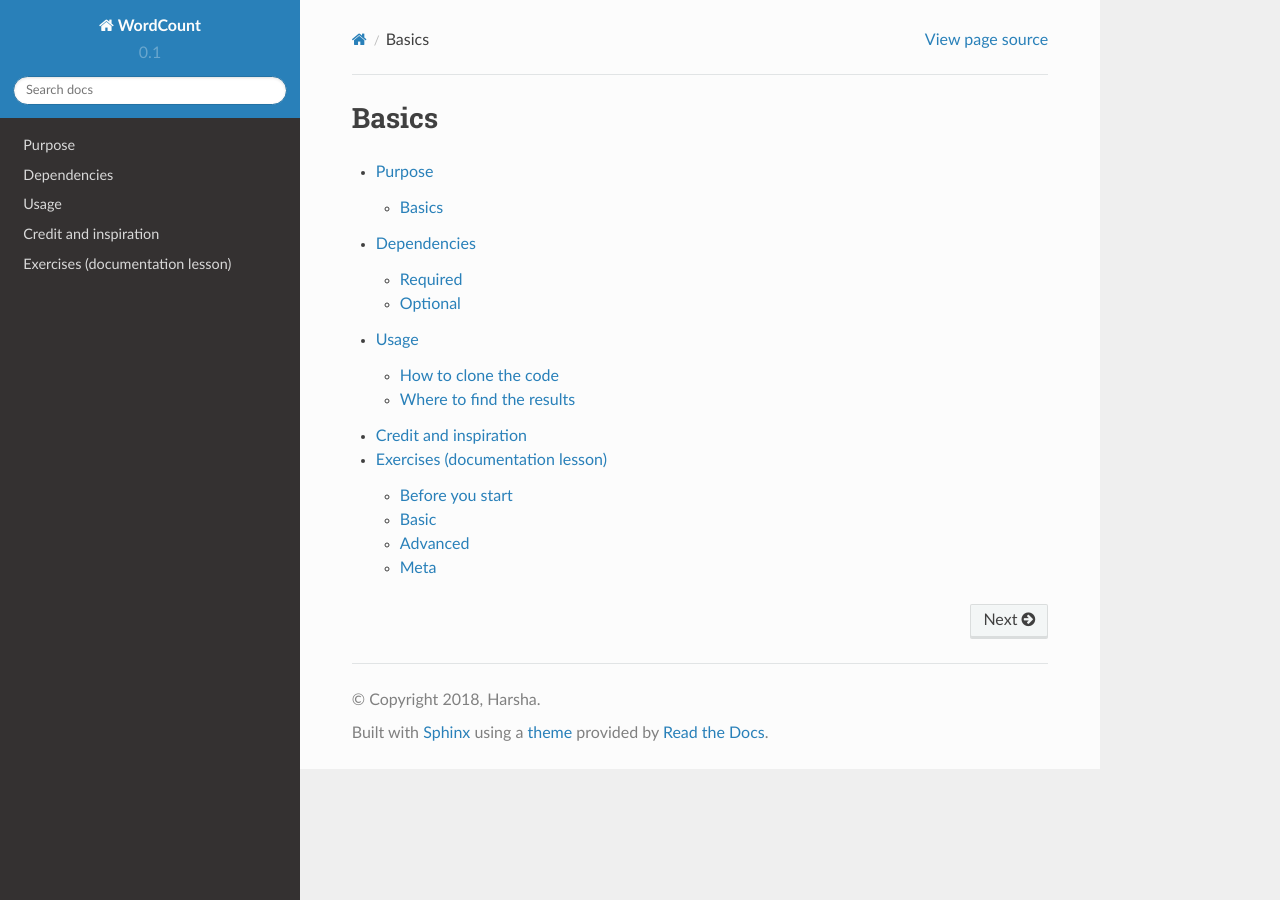
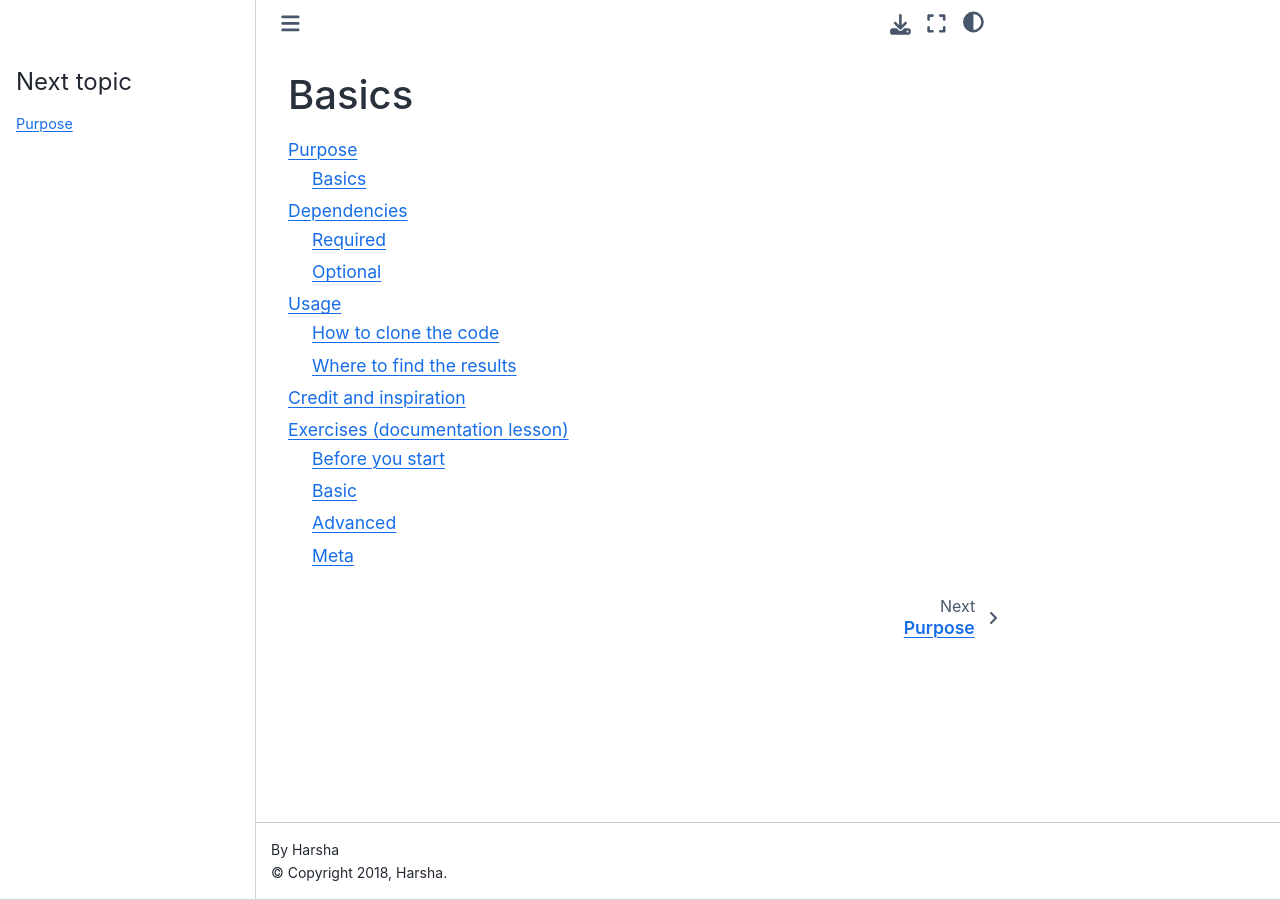
Before and after one commit to LinkedEarth/PaleoBooks, a Sphinx documentation site: the page built from doc/index.rst, in a window 1280 px wide. Built offline with Sphinx 7.4.7 and the Sphinx Book theme 1.1.4, drawn with Linux system fonts in a browser that asks for light colours.

Commit message:
modified sphinx theme

```diff
--- a/doc/conf.py
+++ b/doc/conf.py
@@ -83,7 +83,7 @@ todo_include_todos = False
 # The theme to use for HTML and HTML Help pages.  See the documentation for
 # a list of builtin themes.
 #
-html_theme = 'sphinx_rtd_theme'
+html_theme = 'sphinx_book_theme'
 
 # Theme options are theme-specific and customize the look and feel of a theme
 # further.  For a list of options available for each theme, see the
--- a/environment.yml
+++ b/environment.yml
@@ -18,5 +18,6 @@ dependencies:
   - sphinx
   - sphinx_rtd_theme=0.5.2
   - pip
-#  - pip:
+  - pip:
+      - sphinx-book-theme
 #    - jupyterlab-github==2.0.0
```
